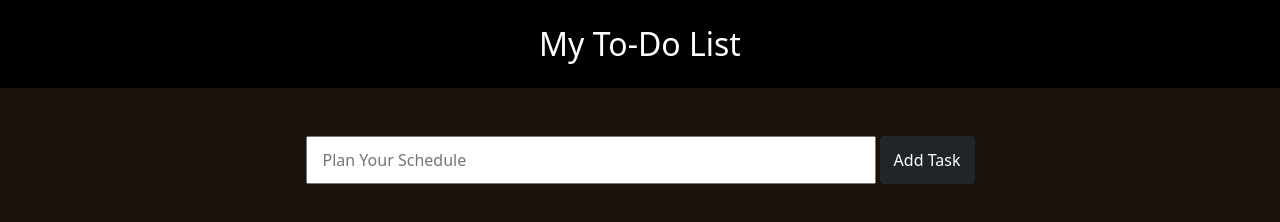
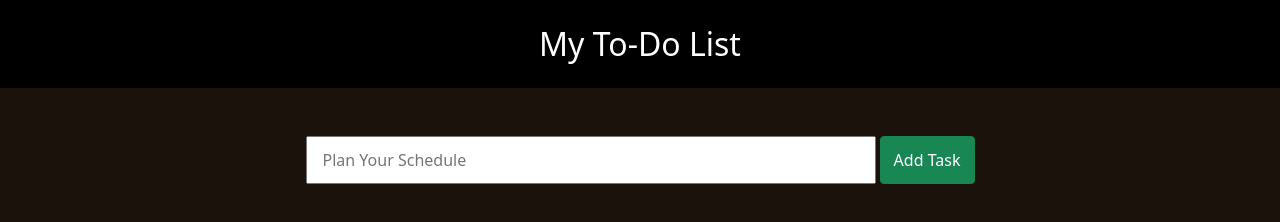
Before and after one commit to jayeshtele/To-Do-App, a plain HTML site: page index.html in a window 1280 px wide. Drawn offline with nearby package versions, Linux system fonts and the light colour scheme.

Commit message:
Update index.html

```diff
--- a/index.html
+++ b/index.html
@@ -21,7 +21,7 @@
     <section class="container mb-4">
         <div class="row justify-content-center">
             <input type="text" class="col-6 mt-5" id="todoinput" placeholder="Plan Your Schedule">
-            <button class="btn btn-dark col-1 mt-5 ms-1" id="addtask">Add Task</button>
+            <button class="btn btn-success col-1 mt-5 ms-1" id="addtask">Add Task</button>
 
         </div>
     </section>
```
